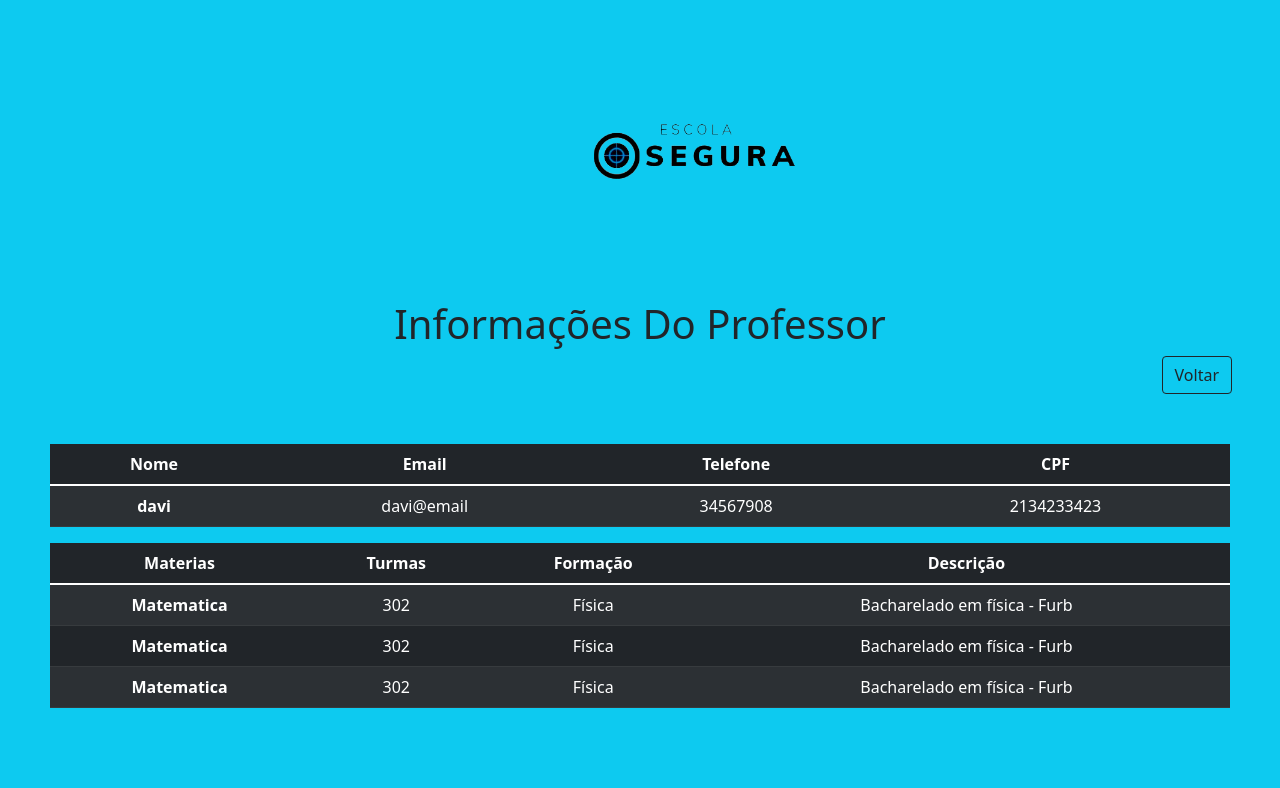
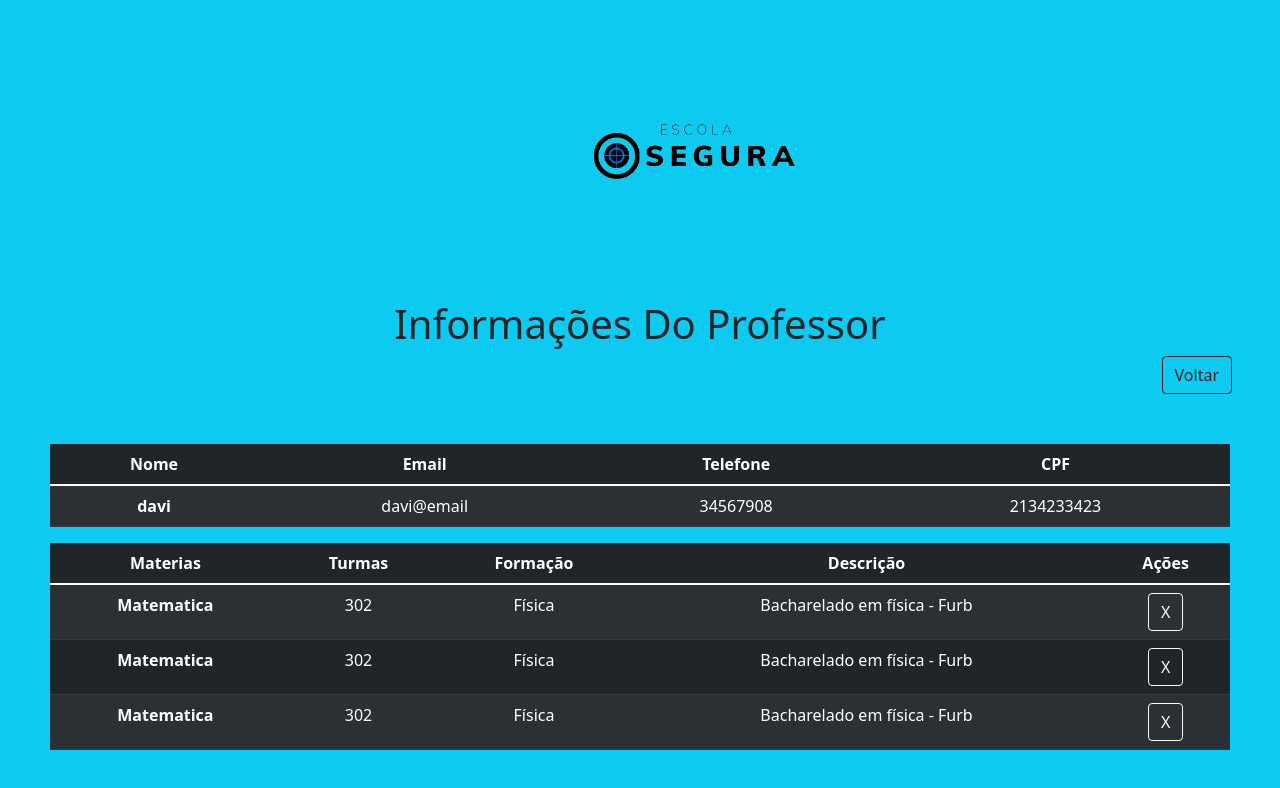
Before and after one commit to LucDutra/front-projeto, an Angular app: page /infoProfessor in a window 1280 px wide. Shown: the top 788 px of the page. Built offline with nearby package versions, Linux system fonts and the light colour scheme.

Commit message:
botao na tela de informacoes do professor

```diff
--- a/src/app/info-professor/info-professor.component.html
+++ b/src/app/info-professor/info-professor.component.html
@@ -32,6 +32,7 @@
                 <th scope="col">Turmas</th>
                 <th scope="col">Formação</th>
                 <th scope="col">Descrição</th>
+                <th scope="col">Ações</th>
             </tr>
         </thead>
         <tbody>
@@ -40,6 +41,9 @@
                 <td>302</td>
                 <td>Física</td>
                 <td>Bacharelado em física - Furb</td>
+                <td>
+                    <button type="button" class="btn btn-outline-light">X</button>
+                </td>
             </tr>
 
             <tr>
@@ -47,6 +51,9 @@
                 <td>302</td>
                 <td>Física</td>
                 <td>Bacharelado em física - Furb</td>
+                <td>
+                    <button type="button" class="btn btn-outline-light">X</button>
+                </td>
             </tr>
 
             <tr>
@@ -54,6 +61,9 @@
                 <td>302</td>
                 <td>Física</td>
                 <td>Bacharelado em física - Furb</td>
+                <td>
+                    <button type="button" class="btn btn-outline-light">X</button>
+                </td>
             </tr>
         </tbody>
     </table>
```
